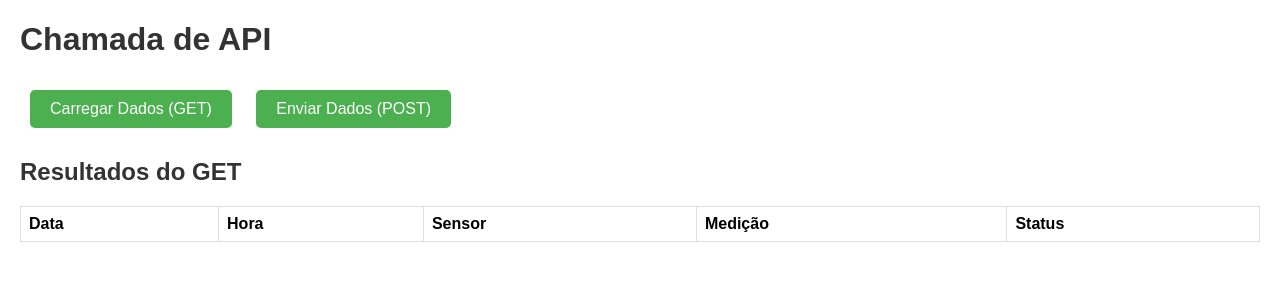
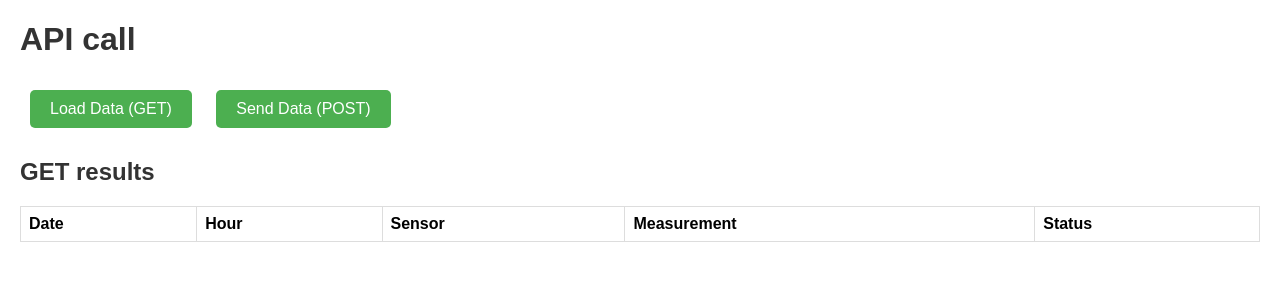
Before and after one commit to TASIO852/Pump-Sensor-Data, a Flask app: page / in a window 1280 px wide. Shown: the top 300 px of the page. Run offline with Flask 3, Linux system fonts and the light colour scheme; lists and menus that the app fills with data are empty.

Commit message:
Tradutor

```diff
--- a/app/routes.py
+++ b/app/routes.py
@@ -29,7 +29,7 @@ def get_data():
     filtered_data.to_csv(app.config['GET_DATA_PATH'], index=False)
 
     # Returning the filtered data as a JSON response to the client
-    return jsonify(message='Dados carregados na pagina com sucesso', data=filtered_data.to_dict(orient='records'))
+    return jsonify(message='Data loaded on the page successfully', data=filtered_data.to_dict(orient='records'))
 
 # Defining another API endpoint '/post_data' to be accessed via POST requests.
 # This endpoint accepts the filtered dataset, restructures it, and then saves the results.
@@ -53,7 +53,7 @@ def post_data():
         organized_data.to_csv(app.config['POST_DATA_PATH'], index=False)
 
         # Returning a success message and the organized data as a JSON response to the client
-        return jsonify(message='Dados organizados no banco com sucesso (Um arquivo foi criado no diretório data do projeto)', data=organized_data.to_dict(orient='records'))
+        return jsonify(message='Data successfully organized in the database (A file was created in the project data directory)', data=organized_data.to_dict(orient='records'))
 
     # Handling exceptions that might occur during data organization and saving
     except Exception as e:
--- a/app/templates/index.html
+++ b/app/templates/index.html
@@ -9,19 +9,19 @@
     <script src="https://code.jquery.com/jquery-3.6.0.min.js"></script>
 </head>
 <body>
-    <h1>Chamada de API</h1>
+    <h1>API call</h1>
     <div id="get-message"></div>
     <div id="post-message"></div>
-    <button id="load-data">Carregar Dados (GET)</button>
-    <button id="post-data-btn">Enviar Dados (POST)</button>
-    <h2>Resultados do GET</h2>
+    <button id="load-data">Load Data (GET)</button>
+    <button id="post-data-btn">Send Data (POST)</button>
+    <h2>GET results</h2>
     <table id="data-table">
         <thead>
             <tr>
-                <th>Data</th>
-                <th>Hora</th>
+                <th>Date</th>
+                <th>Hour</th>
                 <th>Sensor</th>
-                <th>Medição</th>
+                <th>Measurement</th>
                 <th>Status</th>
             </tr>
         </thead>
```
Also changed, not shown: README.md.
